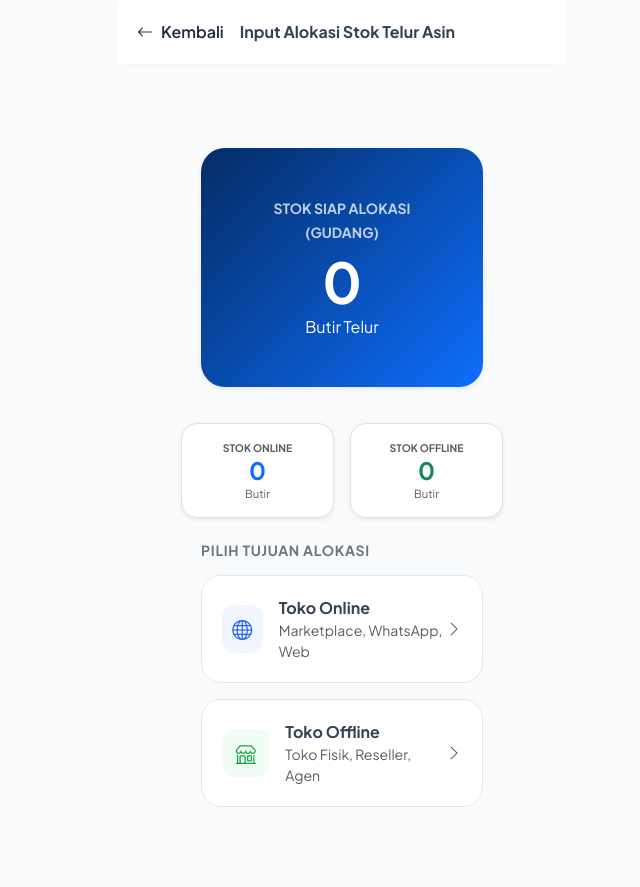
After one commit to rafidihsann/Salt-It, a PHP site: page /page/alokasi.php in a window 1280 px wide. The commit adds this page. Shown: the whole page, without its empty margins (298-938 px from the left). Run offline with PHP 8.4, Linux system fonts and the light colour scheme; a user stored in the database is signed in; data that the repository does not hold is empty.

Commit message:
add alokasi
add fitur alokasi stok, perbaikan produksi

```diff
--- /dev/null
+++ b/css/stylepage3.css
@@ -0,0 +1,100 @@
+.container-mobile {
+    max-width: 450px;
+    margin: 0 auto;
+    padding: 2rem;
+    width: 100%;
+}
+
+.top-nav {
+    padding: 1.25rem;
+    display: flex;
+    align-items: center;
+    background: white;
+    position: sticky;
+    top: 0;
+    z-index: 100;
+    box-shadow: 0 2px 10px rgba(0, 0, 0, 0.02);
+}
+
+.btn-back {
+    color: #1e293b;
+    text-decoration: none;
+    display: flex;
+    align-items: center;
+    font-weight: 600;
+    gap: 8px;
+}
+
+.ready-stock-card {
+    background: linear-gradient(135deg, #fbbf24 0%, #f59e0b 100%);
+    color: white;
+    border-radius: 1.5rem;
+    padding: 1.5rem;
+    margin: 1.25rem;
+    box-shadow: 0 10px 20px rgba(245, 158, 11, 0.2);
+    text-align: center;
+}
+
+.action-section {
+    padding: 0 1.25rem;
+}
+
+.allocation-card {
+    background: white;
+    border-radius: 1.25rem;
+    padding: 1.25rem;
+    margin-bottom: 1rem;
+    border: 1px solid #e2e8f0;
+    cursor: pointer;
+    transition: all 0.2s;
+    display: flex;
+    align-items: center;
+    justify-content: space-between;
+}
+
+.allocation-card:active {
+    transform: scale(0.98);
+}
+
+.icon-box {
+    width: 48px;
+    height: 48px;
+    border-radius: 12px;
+    display: flex;
+    align-items: center;
+    justify-content: center;
+    font-size: 1.25rem;
+    margin-right: 1rem;
+}
+
+.bg-online {
+    background: #eff6ff;
+    color: #2563eb;
+}
+
+.bg-offline {
+    background: #f0fdf4;
+    color: #16a34a;
+}
+
+.modal-content {
+    border-radius: 1.5rem;
+    border: none;
+}
+
+.form-control-lg {
+    border-radius: 0.75rem;
+    border: 1.5px solid #e2e8f0;
+    font-size: 1rem;
+}
+
+.btn-submit {
+    background: var(--dark-blue);
+    color: white;
+    border-radius: 1rem;
+    padding: 1rem;
+    font-weight: 700;
+    width: 100%;
+    border: none;
+    margin-top: 1rem;
+}
--- /dev/null
+++ b/page/alokasi.php
@@ -0,0 +1,182 @@
+<!DOCTYPE html>
+<html lang="id">
+<head>
+    <meta charset="UTF-8">
+    <meta name="viewport" content="width=device-width, initial-scale=1.0">
+    <title>Salt It</title>
+    <link rel="stylesheet" href="../css/stylepage3.css">
+    <link href="https://fonts.googleapis.com/css2?family=Plus+Jakarta+Sans:wght@400;600;700&display=swap" rel="stylesheet">
+    <link href="https://cdn.jsdelivr.net/npm/bootstrap@5.3.0/dist/css/bootstrap.min.css" rel="stylesheet">
+    <link rel="stylesheet" href="https://cdn.jsdelivr.net/npm/bootstrap-icons@1.11.1/font/bootstrap-icons.css">
+    <style>
+        :root {
+            --primary-blue: #0d6efd;
+            --dark-blue: #052c65;
+            --soft-bg: #f8fafc;
+        }
+
+        body {
+            font-family: 'Plus Jakarta Sans', sans-serif;
+            background-color: var(--soft-bg);
+            color: #334155;
+        }
+
+
+    </style>
+</head>
+<body>
+    <?php
+    include '../koneksi.php';
+    session_start();
+        if (!isset($_SESSION['status'])) {
+            header("location:../login/login.php");
+            exit();
+        }
+
+        // 1. Menghitung Total Produksi
+        $q_prod = mysqli_query($connect, "SELECT SUM(jumlah) as total FROM produksi");
+        $total_produksi = mysqli_fetch_assoc($q_prod)['total'] ?? 0;
+
+        // 2. Menghitung Total Alokasi yang pernah dilakukan
+        $q_on = mysqli_query($connect, "SELECT SUM(jumlah) as total FROM alokasi_online");
+        $total_alloc_online = mysqli_fetch_assoc($q_on)['total'] ?? 0;
+
+        $q_off = mysqli_query($connect, "SELECT SUM(jumlah) as total FROM alokasi_offline");
+        $total_alloc_offline = mysqli_fetch_assoc($q_off)['total'] ?? 0;
+
+        // 3. Menghitung Total Terjual dari tabel transaksi
+        $q_sold_on = mysqli_query($connect, "SELECT SUM(jumlah_butir) as total FROM transaksi WHERE platform = 'online'");
+        $total_sold_online = mysqli_fetch_assoc($q_sold_on)['total'] ?? 0;
+
+        $q_sold_off = mysqli_query($connect, "SELECT SUM(jumlah_butir) as total FROM transaksi WHERE platform = 'offline'");
+        $total_sold_offline = mysqli_fetch_assoc($q_sold_off)['total'] ?? 0;
+
+        // 4. Kalkulasi Stok Akhir
+        // Stok di Gudang Produksi (Belum dialokasikan ke toko manapun)
+        $ready_stock = $total_produksi - ($total_alloc_online + $total_alloc_offline);
+
+        // Stok yang saat ini ada di Toko Online (Alokasi - Terjual)
+        $current_online_stock = $total_alloc_online - $total_sold_online;
+
+        // Stok yang saat ini ada di Toko Offline (Alokasi - Terjual)
+        $current_offline_stock = $total_alloc_offline - $total_sold_offline;
+    ?>
+
+    <nav class="top-nav container-mobile">
+        <a href="dashboard_inventaris.php" class="btn-back">
+            <i class="bi bi-arrow-left"></i>
+            <span>Kembali</span>
+        </a>
+        <h6 class="m-0 fw-bold ms-3">Input Alokasi Stok Telur Asin</h6>
+    </nav>
+
+    <div class="container-mobile">
+        <!-- Informasi Stok Siap Alokasi -->
+        <div class="container-mobile">
+        <div class="ready-stock-card shadow-sm text-center p-5" style="background: linear-gradient(135deg, #052c65 0%, #0d6efd 100%); color: white; border-radius: 1.5rem;">
+            <span class="small fw-bold text-uppercase opacity-75">Stok Siap Alokasi (Gudang)</span>
+            <h1 class="display-4 fw-bold m-0 mt-1"><?php echo number_format($ready_stock, 0, ',', '.'); ?></h1>
+            <span class="fs-6">Butir Telur</span>
+        </div>
+
+        <div class="row g-3 mt-1 mb-4">
+            <div class="col-6">
+                <div class="p-3 bg-white border rounded-4 shadow-sm text-center">
+                    <div class="small text-muted fw-bold text-uppercase" style="font-size: 0.65rem;">Stok Online</div>
+                    <div class="h4 fw-bold mb-0 text-primary"><?php echo number_format($current_online_stock, 0, ',', '.'); ?></div>
+                    <div class="small text-muted" style="font-size: 0.7rem;">Butir</div>
+                </div>
+            </div>
+            <div class="col-6">
+                <div class="p-3 bg-white border rounded-4 shadow-sm text-center">
+                    <div class="small text-muted fw-bold text-uppercase" style="font-size: 0.65rem;">Stok Offline</div>
+                    <div class="h4 fw-bold mb-0 text-success"><?php echo number_format($current_offline_stock, 0, ',', '.'); ?></div>
+                    <div class="small text-muted" style="font-size: 0.7rem;">Butir</div>
+                </div>
+            </div>
+        </div>
+
+        <div class="action-section">
+            <h6 class="text-secondary fw-bold small text-uppercase mb-3" style="letter-spacing: 0.05em;">Pilih Tujuan Alokasi</h6>
+
+            <!-- Tombol Alokasi Online -->
+            <div class="allocation-card" data-bs-toggle="modal" data-bs-target="#modalAlokasi" onclick="setTarget('online')">
+                <div class="d-flex align-items-center">
+                    <div class="icon-box bg-online">
+                        <i class="bi bi-globe"></i>
+                    </div>
+                    <div>
+                        <div class="fw-bold">Toko Online</div>
+                        <div class="small text-muted">Marketplace, WhatsApp, Web</div>
+                    </div>
+                </div>
+                <i class="bi bi-chevron-right text-muted"></i>
+            </div>
+
+            <!-- Tombol Alokasi Offline -->
+            <div class="allocation-card" data-bs-toggle="modal" data-bs-target="#modalAlokasi" onclick="setTarget('offline')">
+                <div class="d-flex align-items-center">
+                    <div class="icon-box bg-offline">
+                        <i class="bi bi-shop"></i>
+                    </div>
+                    <div>
+                        <div class="fw-bold">Toko Offline</div>
+                        <div class="small text-muted">Toko Fisik, Reseller, Agen</div>
+                    </div>
+                </div>
+                <i class="bi bi-chevron-right text-muted"></i>
+            </div>
+
+    <!-- Modal Alokasi -->
+    <div class="modal fade" id="modalAlokasi" tabindex="-1">
+        <div class="modal-dialog modal-dialog-centered px-3">
+            <div class="modal-content shadow-lg">
+                <div class="modal-body p-4">
+                    <div class="d-flex justify-content-between align-items-center mb-4">
+                        <h5 class="fw-bold m-0" id="modalTitle">Alokasi Stok</h5>
+                        <button type="button" class="btn-close" data-bs-dismiss="modal"></button>
+                    </div>
+
+                    <form action="../proses/prosesalokasi.php" method="POST">
+                        <input type="hidden" name="target" id="inputTarget">
+
+                        <div class="mb-3">
+                            <label class="form-label small fw-bold text-secondary">Jumlah Alokasi (Butir)</label>
+                            <input type="number" name="jumlah" id="inputJumlah" class="form-control form-control-lg" placeholder="Maks: <?php echo $ready_stock; ?>" required max="<?php echo $ready_stock; ?>">
+                        </div>
+
+                        <div class="mb-3">
+                            <label class="form-label small fw-bold text-secondary">Keterangan</label>
+                            <input type="text" name="keterangan" class="form-control form-control-lg" placeholder="Contoh: Stok Mingguan Toko A">
+                        </div>
+
+                        <div class="mb-4">
+                            <label class="form-label small fw-bold text-secondary">Tanggal</label>
+                            <input type="date" name="waktu" class="form-control form-control-lg" value="<?php echo date('Y-m-d'); ?>" required>
+                        </div>
+
+                        <button type="submit" class="btn-submit shadow-sm">
+                            Konfirmasi Alokasi
+                        </button>
+                    </form>
+                </div>
+            </div>
+        </div>
+    </div>
+
+    <script>
+        function setTarget(target) {
+            const title = document.getElementById('modalTitle');
+            const inputTarget = document.getElementById('inputTarget');
+
+            inputTarget.value = target;
+            if(target === 'online') {
+                title.innerHTML = '<i class="bi bi-globe text-primary me-2"></i>Alokasi Online';
+            } else {
+                title.innerHTML = '<i class="bi bi-shop text-success me-2"></i>Alokasi Offline';
+            }
+        }
+    </script>
+    <script src="https://cdn.jsdelivr.net/npm/bootstrap@5.3.0/dist/js/bootstrap.bundle.min.js"></script>
+</body>
+</html>
--- a/page/dashboard_inventaris.php
+++ b/page/dashboard_inventaris.php
@@ -48,8 +48,8 @@
             <i class="bi bi-chevron-right ms-auto text-muted"></i>
         </a>
 
-        <!-- Menu Kelola Telur -->
-        <a href=".php" class="menu-card">
+        <!-- Menu Kelola Alokasi Telur -->
+        <a href="alokasi.php" class="menu-card">
             <div class="icon-circle bg-inventory">
                 <i class="bi bi-box-seam"></i>
             </div>
--- a/page/kelolaakun.php
+++ b/page/kelolaakun.php
@@ -19,6 +19,11 @@
 <body>
     <?php
     include '../koneksi.php';
+    session_start();
+        if (!isset($_SESSION['status'])) {
+            header("location:../login/login.php");
+            exit();
+        }
 
     // Ambil semua data user
     $query_user = "SELECT * FROM user ORDER BY role ASC";
```
Also changed, not shown: css/stylepage.css (+94 -0 lines), page/produksi.php (+8 -2 lines), proses/prosesalokasi.php (added, +58 -0 lines).
